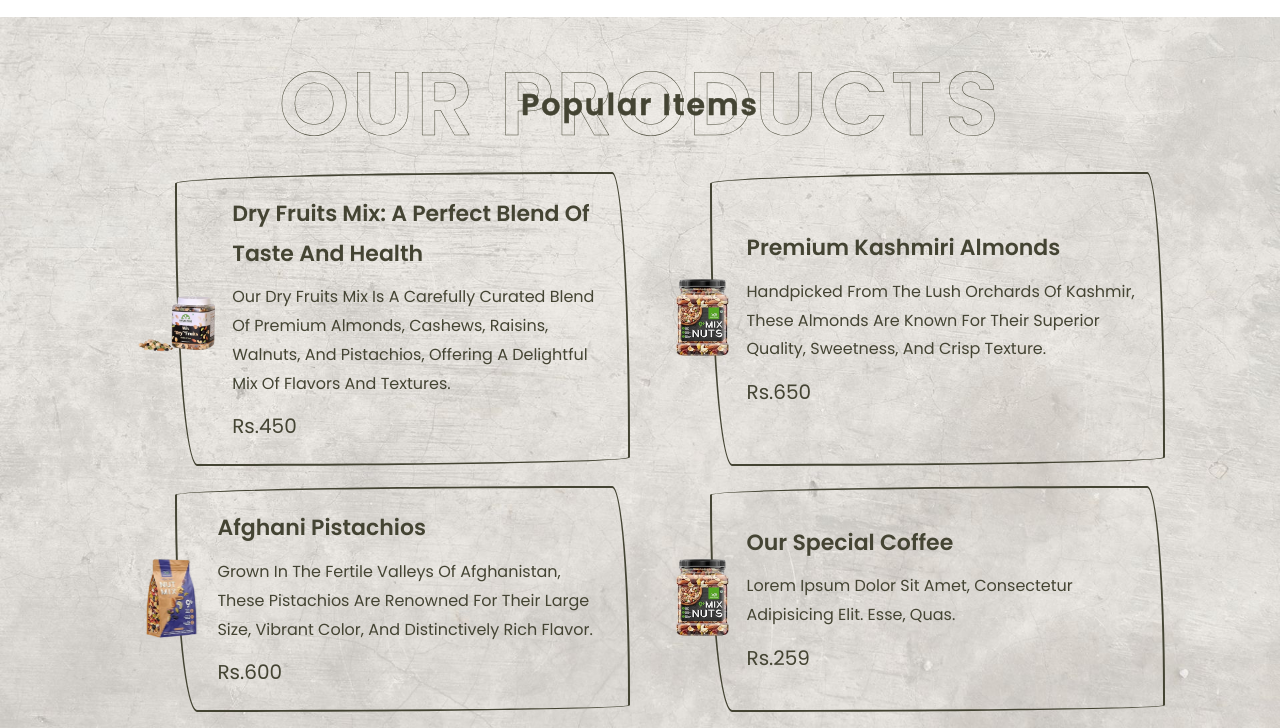
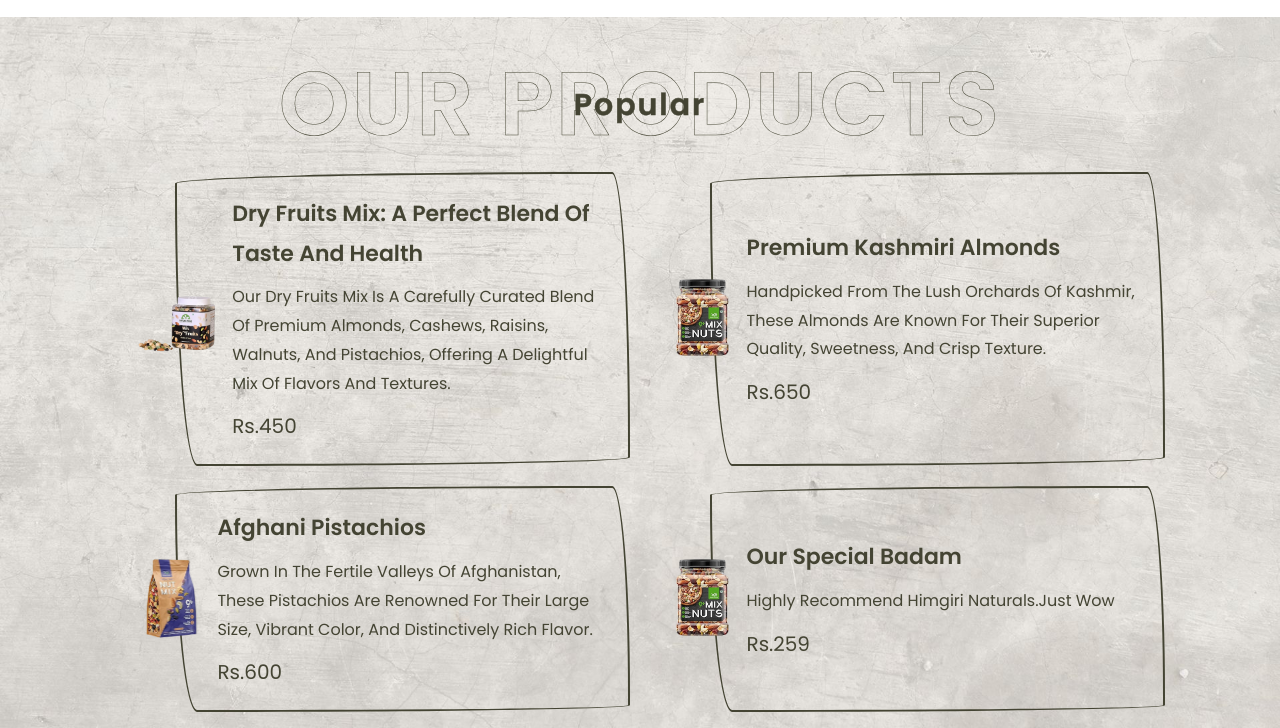
Before and after one commit to Vipul0052/himgiri, a plain HTML site: page index.html in a window 1280 px wide. Shown: the part 1433-2161 px from the top of the page. Drawn offline with nearby package versions, Linux system fonts and the light colour scheme.

Commit message:
Update index.html

```diff
--- a/index.html
+++ b/index.html
@@ -94,7 +94,7 @@
 
     <!-- MENU -->
     <section class="menu" id="menu">
-        <h1 class="heading">our products <span>popular items</span></h1>
+        <h1 class="heading">our products <span> popular</span></h1>
 
         <div class="box-container">
             <a href="#" class="box">
@@ -127,8 +127,8 @@
             <a href="#" class="box">
                 <img src="image/dry4-removebg-preview.png" alt="">
                 <div class="content">
-                    <h3>our special coffee</h3>
-                    <p>Lorem ipsum dolor sit amet, consectetur adipisicing elit. Esse, quas.</p>
+                    <h3>our special badam</h3>
+                    <p>Highly recommend Himgiri Naturals.Just wow</p>
                     <span>Rs.259</span>
                 </div>
             </a>
@@ -265,7 +265,7 @@
                 <h3>contact info</h3>
                 <a href="#"><i class="fas fa-phone"></i> +9163960000</a>
                 <a href="#"><i class="fas fa-phone"></i> +9100000000</a>
-                <a href="#"><i class="fas fa-envelope"></i> himgirinaturals@gmail.com</a>
+                <a href="#"><i class="fas fa-envelope"></i> himgiri@gmail.com</a>
                 <a href="#"><i class="fa fa-address-book"></i> varundada@gmail.com</a>
             </div>
 
```
